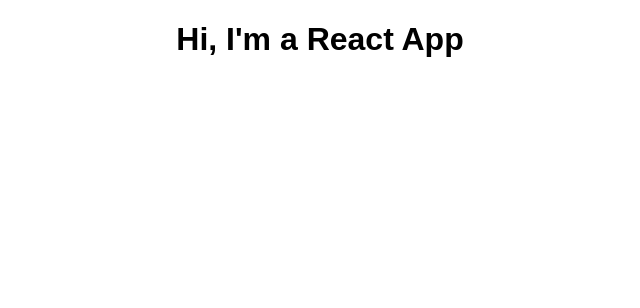
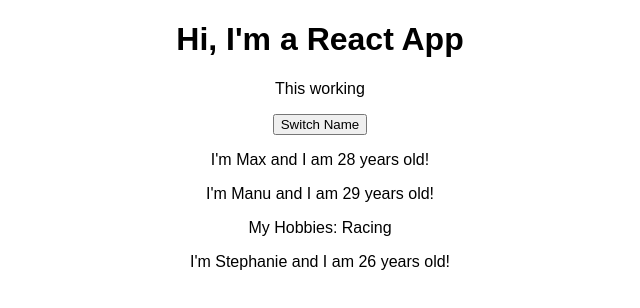
Before and after one commit to gaborcserto/react-complete-guide, a React (Create React App) app: page / in a window 1280 px wide. Shown: the top 308 px of the page, without its empty margins (320-960 px from the left). Built offline with nearby package versions, Linux system fonts and the light colour scheme.

Commit message:
Manipulating the state

```diff
--- a/src/App.js
+++ b/src/App.js
@@ -1,11 +1,38 @@
 import React, { Component } from 'react';
 import './App.css';
+import Person from './Person/Person';
 
 class App extends Component {
+    state = {
+        persons: [
+            { name: 'Max', age: 28 },
+            { name: 'Manu', age: 29 },
+            { name: 'Stephanie', age: 26 }
+        ],
+        otherState: 'Some other value'
+    }
+
+    switchNameHandler = () => {
+        //console.log('Was clicked!');
+        //DON'T DO THIS: this.state.persons[0].name = 'Maximilain';
+        this.setState({
+            persons: [
+                { name: 'Maximilian', age: 28 },
+                { name: 'Manu', age: 29 },
+                { name: 'Stephanie', age: 27 }
+            ]
+        })
+    }
+
     render() {
          return (
              <div className="App">
                  <h1>Hi, I'm a React App</h1>
+                 <p>This working</p>
+                 <button onClick={this.switchNameHandler}>Switch Name</button>
+                 <Person name={this.state.persons[0].name} age={this.state.persons[0].age}/>
+                 <Person name={this.state.persons[1].name} age={this.state.persons[1].age}>My Hobbies: Racing</Person>
+                 <Person name={this.state.persons[2].name} age={this.state.persons[2].age}/>
              </div>
         );
         //return React.createElement('div', {className: 'App'}, React.createElement('h1', null, `Hi, I'm a React App!!!`));
--- /dev/null
+++ b/src/Person/Person.js
@@ -0,0 +1,11 @@
+import React from 'react';
+const person = (props) => {
+	return (
+		<div>
+			<p>I'm {props.name} and I am {props.age} years old!</p>
+			<p>{props.children}</p>
+		</div>
+	)
+}
+
+export default person;
```
